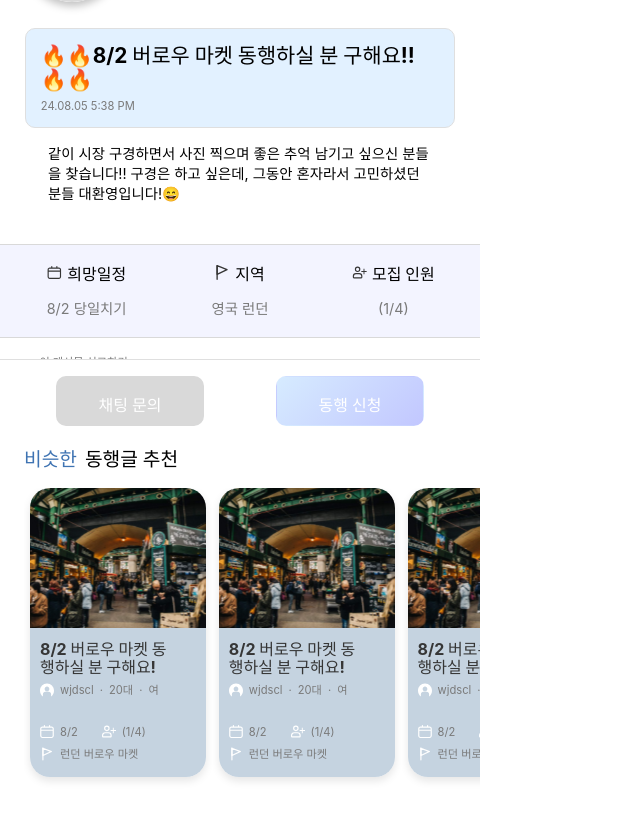
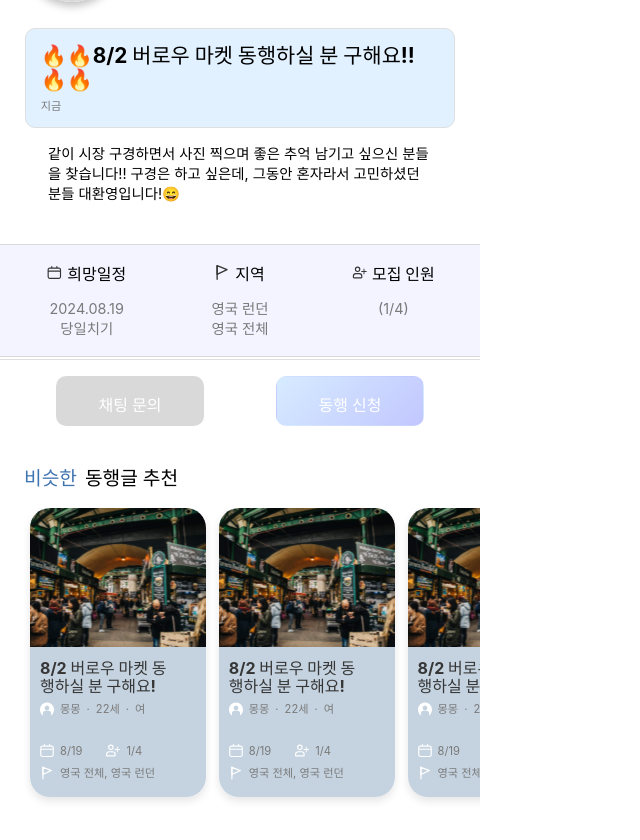
Before and after one commit to UMC-ON/ON-web, a React (Vite) app in the folder ON-FRONTEND/: page /accompany/detail in a window 1280 px wide. Shown: the part 354-1194 px from the top of the page, without its empty margins (0-640 px from the left). Built offline with nearby package versions, Linux system fonts and the light colour scheme.

Commit message:
HK/75-FIX-multiplePage-datas

```diff
--- a/ON-FRONTEND/src/api/urls.jsx
+++ b/ON-FRONTEND/src/api/urls.jsx
@@ -13,6 +13,7 @@ export const GET_REQUESTS_OF = (permitStatus) =>
 
 //커뮤니티 게시글
 export const GET_POST_OF = (boardType) => `/api/v1/post/${boardType}`;
+export const GET_RECENT_POST_OF = (boardType) => `/api/v1/post/recent/${boardType}`;
 
 //댓글 작성
 
--- a/ON-FRONTEND/src/components/CardAccompanyList.jsx
+++ b/ON-FRONTEND/src/components/CardAccompanyList.jsx
@@ -7,34 +7,52 @@ import plusIcon from '../assets/images/plus_icon.svg';
 import placeIcon from '../assets/images/place_icon.svg';
 
 
-const CardAccompanyList = ({ cards }) => {
+const CardAccompanyList = ({ color, cards }) => {
+  function formatDateToMD(dateStr) {
+    const dateObj = new Date(dateStr);
+
+    const month = dateObj.getMonth() + 1;
+    const day = dateObj.getDate();
+
+    return `${month}/${day}`;
+  }
+
   return (
     <CardListContainer>
       {cards.map((card, index) => (
         <CardContainer key={index}>
           <Card>
-            <CardImage src={card.image}/>
-            <GreyCard color={card.color}>
+            <CardImage src={card.imageUrls[0]}/>
+            <GreyCard color={color}>
               <Left><CardName>{card.title}</CardName></Left>
               <Left>
                 <CardIcon src={personIcon}/>
-                <SmallGreyText>{card.id}</SmallGreyText>
+                <SmallGreyText>{card.nickname}</SmallGreyText>
                 <SmallGreyText>·</SmallGreyText>
-                <SmallGreyText>{card.age}</SmallGreyText>
+                <SmallGreyText>{card.age}세</SmallGreyText>
                 <SmallGreyText>·</SmallGreyText>
-                <SmallGreyText>{card.gender}</SmallGreyText>
+                {card.gender == 'FEMALE' ?
+                <SmallGreyText>여</SmallGreyText> :
+                <SmallGreyText>남</SmallGreyText>
+                }
               </Left>
               <Space/>
               <Left>
                 <CardIcon src={calendarIcon}/>
-                <GreyText>{card.date}</GreyText>
+                {card.startDate == card.endDate ?
+                <GreyText>{formatDateToMD(card.startDate)}</GreyText> :
+                <GreyText>{formatDateToMD(card.startDate)}~{formatDateToMD(card.endDate)}</GreyText>
+                }
                 <Padding/>
                 <CardIcon src={plusIcon}/>
-                <GreyText>{card.people}</GreyText>
+                <GreyText>{card.currentRecruitNumber}/{card.totalRecruitNumber}</GreyText>
               </Left>
               <Left>
                 <CardIcon src={placeIcon}/>
-                <GreyText>{card.place}</GreyText>
+                <GreyText>{card.travelArea[0]}</GreyText>
+                {card.travelArea[1] ?
+                <GreyText $left="0px">, {card.travelArea[1]}</GreyText>:null
+                }
               </Left>
               <SmallSpace/>
             </GreyCard>
@@ -125,7 +143,7 @@ const SmallGreyText = styled.p`
 
 const GreyText = styled.p`
   font-size: 0.7em;
-  padding-left: 6px;
+  padding-left: ${props => props.$left || "6px"};
   padding-top: 2px;
   padding-bottom: 9px;
   color: #7a7a7a;
--- a/ON-FRONTEND/src/components/CommunityHomeList.jsx
+++ b/ON-FRONTEND/src/components/CommunityHomeList.jsx
@@ -3,26 +3,38 @@ import React from 'react';
 
 import bubbleIcon from '../assets/images/greybubble.svg';
 
-function CommunityHomeList({ datas }) {
+import { showDate } from '../components/Common/InfoExp';
+
+function CommunityHomeList({ bgcolor, datas }) {
+
+  const defaultRadius = '0 0 0 0';
+  const topRadius = '15px 15px 0 0';
+  const bottomRadius = '0 0 15px 15px';
+
   return (
     <>
-      {datas.map((data, index) => (
-        <Container key={index} radius={data.radius} color={data.color}>
+      {datas.map((data, index) => {
+        const radius = index === 0 ? topRadius : index === datas.length - 1 ? bottomRadius : defaultRadius;
+        const color = bgcolor;
+
+        return (
+          <Container key={index} radius={radius} color={color}>
             <FlexContainer>
               <TextTopLeft>{data.title}</TextTopLeft>
               <Span>
-                <SmallGreyText>{data.date}</SmallGreyText>
-                {data.comment && (
+                <SmallGreyText>{showDate(data.createdAt)}</SmallGreyText>
+                {data.commentCount && (
                   <>
                     <IconTopLeft src={bubbleIcon} />
-                    <SmallGreyText>{data.comment}</SmallGreyText>
+                    <SmallGreyText>{data.commentCount}</SmallGreyText>
                   </>
                 )}
               </Span>
             </FlexContainer>
             <TextMiddle2>{data.content}</TextMiddle2>
           </Container>
-      ))}
+        );
+      })}
     </>
   );
 }
@@ -43,6 +55,10 @@ const TextTopLeft = styled.p`
   color: #363636;
   font-size: 1em;
   font-weight: bold;
+  display: -webkit-box;
+  -webkit-line-clamp: 1;
+  -webkit-box-orient: vertical;
+  overflow: hidden;
 `;
 
 const TextMiddle2 = styled.p`
@@ -70,9 +86,9 @@ const Span = styled.span`
 
 const FlexContainer = styled.div`
   display: flex;
-  justify-content: space-between;  /* This keeps items on left and right */
-  align-items: center;  /* Add this to center vertically */
-  padding: 10px;
+  justify-content: space-between;
+  align-items: center;
+  padding: 10px 7px;
 `;
 
 const IconTopLeft = styled.img`
--- a/ON-FRONTEND/src/pages/AccompanyDetailPage.jsx
+++ b/ON-FRONTEND/src/pages/AccompanyDetailPage.jsx
@@ -20,60 +20,66 @@ import LoadingScreen from '../components/LoadingScreen';
 import ReportModal from '../components/ReportModal';
 import ShareModal from '../components/ShareModal';
 
+import { showDate } from '../components/Common/InfoExp';
+
 const accompanycards = [
   {
-    image: marketImg,
-    color: '#c5d3e0',
+    imageUrls: [marketImg],
     title: '8/2 버로우 마켓 동행하실 분 구해요!',
-    id: 'wjdscl',
-    age: '20대',
-    gender: '여',
-    date: '8/2',
-    people: '(1/4)',
-    place: '런던 버로우 마켓',
+    nickname: '몽몽',
+    age: 22,
+    gender: 'FEMALE',
+    startDate: "2024-08-19",
+    endDate: "2024-08-19",
+    currentRecruitNumber: 1,
+    totalRecruitNumber: 4,
+    travelArea: ['영국 전체', '영국 런던'],
   },
   {
-    image: marketImg,
-    color: '#c5d3e0',
+    imageUrls: [marketImg],
     title: '8/2 버로우 마켓 동행하실 분 구해요!',
-    id: 'wjdscl',
-    age: '20대',
-    gender: '여',
-    date: '8/2',
-    people: '(1/4)',
-    place: '런던 버로우 마켓',
+    nickname: '몽몽',
+    age: 22,
+    gender: 'FEMALE',
+    startDate: "2024-08-19",
+    endDate: "2024-08-19",
+    currentRecruitNumber: 1,
+    totalRecruitNumber: 4,
+    travelArea: ['영국 전체', '영국 런던'],
   },
   {
-    image: marketImg,
-    color: '#c5d3e0',
+    imageUrls: [marketImg],
     title: '8/2 버로우 마켓 동행하실 분 구해요!',
-    id: 'wjdscl',
-    age: '20대',
-    gender: '여',
-    date: '8/2',
-    people: '(1/4)',
-    place: '런던 버로우 마켓',
+    nickname: '몽몽',
+    age: 22,
+    gender: 'FEMALE',
+    startDate: "2024-08-19",
+    endDate: "2024-08-19",
+    currentRecruitNumber: 1,
+    totalRecruitNumber: 4,
+    travelArea: ['영국 전체', '영국 런던'],
   },
 ];
 
 const infocards = [
   {
-    imageIdList: marketImg2,
+    age: 22,
+    ageAnonymous: false,
+    dispatchedUniversity: 'Kings College London',
     nickName: '제로',
-    age: '22',
-    gender: '여',
-    departurePlace: '영국',
-    ageAnonymous: false,
+    gender: 'FEMALE',
     universityAnonymous: false,
-    university: 'Kings College London',
+    country: '영국',
     title: '🔥🔥8/2 버로우 마켓 동행하실 분 구해요!!🔥🔥',
-    time: '24.08.05 5:38 PM',
     content: '같이 시장 구경하면서 사진 찍으며 좋은 추억 남기고 싶으신 분들을 찾습니다!! 구경은 하고 싶은데, 그동안 혼자라서 고민하셨던 분들 대환영입니다!😄',
-    date: '8/2',
-    days: '당일치기',
-    arrivePlace: '영국 런던',
-    currentPeople: 1,
-    totalPeople: 4,
+    travelArea: ['영국 런던', '영국 전체'],
+    currentRecruitNumber: 1,
+    totalRecruitNumber: 4,
+    schedulePeriodDay: 1,
+    startDate: '2024-08-19',
+    endDate: '2024-08-19',
+    imageUrls: [marketImg],
+    createdAt: '2024-08-19T04:23:33.451Z',
   },
 ];
 
@@ -132,6 +138,10 @@ function AccompanyDetailPage() {
     openSecondModal();
   };
 
+  function replaceHyphenWithDot(dateString) {
+    return dateString.replace(/-/g, '.');
+  }
+
   const [loading, setLoading] = useState(true);
 
   useEffect(() => {
@@ -155,7 +165,7 @@ function AccompanyDetailPage() {
         {infocards.map((card, index) => (
           <div key={index}>
           <BannerContainer>
-            <BannerImg src={card.imageIdList} alt="Banner" />
+            <BannerImg src={card.imageUrls[0]} alt="Banner" />
             <GradientOverlay />
             <ProfileTextContainer>
               <ProfileImg src={profileImg} alt="Profile" />
@@ -163,16 +173,26 @@ function AccompanyDetailPage() {
                 <Left>
                   <BigText>제로</BigText>
                   <GreyText $left="8px">(</GreyText>
-                  <GreyText>{card.age}</GreyText>
-                  <GreyText>/</GreyText>
-                  <GreyText>{card.gender}</GreyText>
+                  {card.ageAnonymous ?
+                  <></> :
+                  <GreyText>{card.age}세/</GreyText>
+                  }
+                  {card.gender == 'FEMALE' ?
+                  <GreyText>여</GreyText>:
+                  <GreyText>남</GreyText>
+                   }
                   <GreyText>)</GreyText>
                 </Left>
                 <Left>
                   <SmallIcon src={coordinateIcon}/>
-                  <GreyText $size="0.9em">{card.departurePlace}</GreyText>
-                  <GreyText $size="0.9em">,&nbsp;</GreyText>
-                  <GreyText $size="0.9em">{card.university}</GreyText>
+                  <GreyText $size="0.9em">{card.country}</GreyText>
+                  {card.universityAnonymous ?
+                  <></> :
+                  <>
+                    <GreyText $size="0.9em">,&nbsp;</GreyText>
+                    <GreyText $size="0.9em">{card.dispatchedUniversity}</GreyText>
+                  </>
+                  }
                 </Left>
               </TextContainer>
             </ProfileTextContainer>
@@ -181,7 +201,7 @@ function AccompanyDetailPage() {
 
         <BlueContainer>
           <BigText $size="1.3em">{card.title}</BigText>
-          <Left><GreyText>{card.time}</GreyText></Left>
+          <Left><GreyText>{showDate(card.createdAt)}</GreyText></Left>
         </BlueContainer>
 
         <BodyText>
@@ -196,14 +216,21 @@ function AccompanyDetailPage() {
               <RowText><BlackIcon src={plusIcon}/>모집 인원</RowText>
             </Row>
             <Row>
+
+                {(card.startDate == card.endDate) ?
+                  <RowText $size="0.9em" $weight="normal" $color="#7a7a7a">
+                  {replaceHyphenWithDot(card.startDate)} <br/><LittleSpace/>당일치기
+                  </RowText>
+                :
+                  <RowText $size="0.9em" $weight="normal" $color="#7a7a7a">
+                  {replaceHyphenWithDot(card.startDate)} <br/><LittleSpace/>~ {replaceHyphenWithDot(card.endDate)}
+                  </RowText>
+                }
               <RowText $size="0.9em" $weight="normal" $color="#7a7a7a">
-                {card.date} {card.days}
+                {card.travelArea[0]}<br/><LittleSpace/>{card.travelArea[1]}
               </RowText>
               <RowText $size="0.9em" $weight="normal" $color="#7a7a7a">
-                {card.arrivePlace}
-              </RowText>
-              <RowText $size="0.9em" $weight="normal" $color="#7a7a7a">
-                ({card.currentPeople}/{card.totalPeople})
+                ({card.currentRecruitNumber}/{card.totalRecruitNumber})
               </RowText>
             </Row>
           </FlexContainer>
@@ -222,12 +249,17 @@ function AccompanyDetailPage() {
             </LeftContainer>
         </BigContainer>
 
-        <CardAccompanyList cards={accompanycards}></CardAccompanyList>
+        <CardAccompanyList color="#c5d3e0" cards={accompanycards}></CardAccompanyList>
         <Space/>
 
         <BottomTabLayout>
+          {(card.currentRecruitNumber == card.totalRecruitNumber) ?
+          <GreyButton $width="500px">모집이 완료된 동행 글이에요.</GreyButton> :
+          <>
           <GreyButton onClick={() => navigate('/chat')}>채팅 문의</GreyButton>
           <BlueButton onClick={openFirstModal}>동행 신청</BlueButton>
+          </>
+          }
         </BottomTabLayout>
         </div>
          ))}
@@ -245,6 +277,10 @@ function AccompanyDetailPage() {
 }
 
 export default AccompanyDetailPage;
+
+const LittleSpace = styled.div`
+  margin-top: 5px;
+`;
 
 const BlueContainer = styled.div`
   margin: 0 auto;
@@ -445,7 +481,7 @@ const GreyButton = styled.button`
   right: 0;
   margin: 0 auto;
   border-radius: 10px;
-  width: 148px;
+  width: ${props => props.$width || '148px'};
   height: 50px;
   padding: 15px 26px;
   background-color: #d9d9d9;
--- a/ON-FRONTEND/src/pages/CommunityHomePage.jsx
+++ b/ON-FRONTEND/src/pages/CommunityHomePage.jsx
@@ -1,5 +1,5 @@
 import styled from 'styled-components';
-import React from 'react';
+import React, {useState, useEffect} from 'react';
 import { useNavigate } from 'react-router-dom';
 
 import informationIcon from '../assets/images/information_icon.svg';
@@ -15,40 +15,35 @@ import BottomTabNav from '../components/BottomTabNav/BottomTabNav';
 import NavBar from '../components/NavBar/NavBar';
 import CommunityHomeList from '../components/CommunityHomeList';
 
-const infoData = [
+import { getData } from '../api/Functions';
+import { GET_RECENT_POST_OF } from '../api/urls';
+
+const ifData = [
   {
-    radius: '15px 15px 0 0',
-    color: 'rgba(191, 216, 229, 0.6)',
     title: '[🇩🇪 독일 교환학생 준비] Ep 1. 테아민 잡기',
-    date: '07/12',
-    comment: 1,
+    createdAt: '2023-08-10T03:27:15.576Z',
+    commentCount: 1,
     content:
       '따끈하다 못해 뜨거운 테아민 예약 후기입니닷😉 독일로 교환학생을 앞두고 있는 사람이라면!!!! 반드시 알아야 하는 테아민 예약! 저는 3개월 만에 학기가 끝나는 학교로 가지만, 이후 보다 편안하고 안전한(?) 유럽 여행을 위해 비자를 발급받으려 합니다!',
   },
   {
-    radius: '0 0 0 0',
-    color: 'rgba(191, 216, 229, 0.6)',
     title: '[🇩🇪 독일 교환학생 준비] Ep 1. 테아민 잡기',
-    date: '07/12',
-    comment: 1,
+    createdAt: '2024-08-19T03:27:15.576Z',
+    commentCount: 1,
     content:
       '따끈하다 못해 뜨거운 테아민 예약 후기입니닷😉 독일로 교환학생을 앞두고 있는 사람이라면!!!! 반드시 알아야 하는 테아민 예약! 저는 3개월 만에 학기가 끝나는 학교로 가지만, 이후 보다 편안하고 안전한(?) 유럽 여행을 위해 비자를 발급받으려 합니다!',
   },
   {
-    radius: '0 0 0 0',
-    color: 'rgba(191, 216, 229, 0.6)',
     title: '[🇩🇪 독일 교환학생 준비] Ep 1. 테아민 잡기',
-    date: '07/12',
-    comment: 1,
+    createdAt: '2024-08-10T03:27:15.576Z',
+    commentCount: 1,
     content:
       '따끈하다 못해 뜨거운 테아민 예약 후기입니닷😉 독일로 교환학생을 앞두고 있는 사람이라면!!!! 반드시 알아야 하는 테아민 예약! 저는 3개월 만에 학기가 끝나는 학교로 가지만, 이후 보다 편안하고 안전한(?) 유럽 여행을 위해 비자를 발급받으려 합니다!',
   },
   {
-    radius: '0 0 15px 15px',
-    color: 'rgba(191, 216, 229, 0.6)',
     title: '[🇩🇪 독일 교환학생 준비] Ep 1. 테아민 잡기',
-    date: '07/12',
-    comment: 1,
+    createdAt: '2024-08-19T13:12:15.576Z',
+    commentCount: 1,
     content:
       '따끈하다 못해 뜨거운 테아민 예약 후기입니닷😉 독일로 교환학생을 앞두고 있는 사람이라면!!!! 반드시 알아야 하는 테아민 예약! 저는 3개월 만에 학기가 끝나는 학교로 가지만, 이후 보다 편안하고 안전한(?) 유럽 여행을 위해 비자를 발급받으려 합니다!',
   },
@@ -56,38 +51,30 @@ const infoData = [
 
 const freeData = [
   {
-    radius: '15px 15px 0 0',
-    color: 'rgba(203, 205, 233, 0.6)',
     title: '[🇩🇪 독일 교환학생 준비] Ep 1. 테아민 잡기',
-    date: '07/12',
-    comment: 1,
+    createdAt: '2024-08-18T13:27:15.576Z',
+    commentCount: 1,
     content:
       '따끈하다 못해 뜨거운 테아민 예약 후기입니닷😉 독일로 교환학생을 앞두고 있는 사람이라면!!!! 반드시 알아야 하는 테아민 예약! 저는 3개월 만에 학기가 끝나는 학교로 가지만, 이후 보다 편안하고 안전한(?) 유럽 여행을 위해 비자를 발급받으려 합니다!',
   },
   {
-    radius: '0 0 0 0',
-    color: 'rgba(203, 205, 233, 0.6)',
     title: '[🇩🇪 독일 교환학생 준비] Ep 1. 테아민 잡기',
-    date: '07/12',
-    comment: 1,
+    createdAt: '2024-08-19T03:27:15.576Z',
+    commentCount: 1,
     content:
       '따끈하다 못해 뜨거운 테아민 예약 후기입니닷😉 독일로 교환학생을 앞두고 있는 사람이라면!!!! 반드시 알아야 하는 테아민 예약! 저는 3개월 만에 학기가 끝나는 학교로 가지만, 이후 보다 편안하고 안전한(?) 유럽 여행을 위해 비자를 발급받으려 합니다!',
   },
   {
-    radius: '0 0 0 0',
-    color: 'rgba(203, 205, 233, 0.6)',
     title: '[🇩🇪 독일 교환학생 준비] Ep 1. 테아민 잡기',
-    date: '07/12',
-    comment: 1,
+    createdAt: '2024-08-19T03:27:15.576Z',
+    commentCount: 1,
     content:
       '따끈하다 못해 뜨거운 테아민 예약 후기입니닷😉 독일로 교환학생을 앞두고 있는 사람이라면!!!! 반드시 알아야 하는 테아민 예약! 저는 3개월 만에 학기가 끝나는 학교로 가지만, 이후 보다 편안하고 안전한(?) 유럽 여행을 위해 비자를 발급받으려 합니다!',
   },
   {
-    radius: '0 0 15px 15px',
-    color: 'rgba(203, 205, 233, 0.6)',
     title: '[🇩🇪 독일 교환학생 준비] Ep 1. 테아민 잡기',
-    date: '07/12',
-    comment: 1,
+    createdAt: '2024-08-19T03:27:15.576Z',
+    commentCount: 1,
     content:
       '따끈하다 못해 뜨거운 테아민 예약 후기입니닷😉 독일로 교환학생을 앞두고 있는 사람이라면!!!! 반드시 알아야 하는 테아민 예약! 저는 3개월 만에 학기가 끝나는 학교로 가지만, 이후 보다 편안하고 안전한(?) 유럽 여행을 위해 비자를 발급받으려 합니다!',
   },
@@ -95,38 +82,31 @@ const freeData = [
 
 const accompanyData = [
   {
-    radius: '15px 15px 0 0',
-    color: 'rgba(208, 214, 218, 0.6)',
     title: '[🇩🇪 독일 교환학생 준비] Ep 1. 테아민 잡기',
-    date: '07/12',
+    createdAt: '2024-08-19T03:27:15.576Z',
     content:
       '따끈하다 못해 뜨거운 테아민 예약 후기입니닷😉 독일로 교환학생을 앞두고 있는 사람이라면!!!! 반드시 알아야 하는 테아민 예약! 저는 3개월 만에 학기가 끝나는 학교로 가지만, 이후 보다 편안하고 안전한(?) 유럽 여행을 위해 비자를 발급받으려 합니다!',
   },
   {
-    radius: '0 0 0 0',
-    color: 'rgba(208, 214, 218, 0.6)',
     title: '[🇩🇪 독일 교환학생 준비] Ep 1. 테아민 잡기',
-    date: '07/12',
+    createdAt: '2024-08-19T03:27:15.576Z',
     content:
       '따끈하다 못해 뜨거운 테아민 예약 후기입니닷😉 독일로 교환학생을 앞두고 있는 사람이라면!!!! 반드시 알아야 하는 테아민 예약! 저는 3개월 만에 학기가 끝나는 학교로 가지만, 이후 보다 편안하고 안전한(?) 유럽 여행을 위해 비자를 발급받으려 합니다!',
   },
   {
-    radius: '0 0 0 0',
-    color: 'rgba(208, 214, 218, 0.6)',
     title: '[🇩🇪 독일 교환학생 준비] Ep 1. 테아민 잡기',
-    date: '07/12',
+    createdAt: '2024-08-19T03:27:15.576Z',
     content:
       '따끈하다 못해 뜨거운 테아민 예약 후기입니닷😉 독일로 교환학생을 앞두고 있는 사람이라면!!!! 반드시 알아야 하는 테아민 예약! 저는 3개월 만에 학기가 끝나는 학교로 가지만, 이후 보다 편안하고 안전한(?) 유럽 여행을 위해 비자를 발급받으려 합니다!',
   },
   {
-    radius: '0 0 15px 15px',
-    color: 'rgba(208, 214, 218, 0.6)',
     title: '[🇩🇪 독일 교환학생 준비] Ep 1. 테아민 잡기',
-    date: '07/12',
+    createdAt: '2024-08-19T03:27:15.576Z',
     content:
       '따끈하다 못해 뜨거운 테아민 예약 후기입니닷😉 독일로 교환학생을 앞두고 있는 사람이라면!!!! 반드시 알아야 하는 테아민 예약! 저는 3개월 만에 학기가 끝나는 학교로 가지만, 이후 보다 편안하고 안전한(?) 유럽 여행을 위해 비자를 발급받으려 합니다!',
   },
 ];
+
 
 function CommunityHomePage() {
   const navigate = useNavigate();
@@ -142,6 +122,22 @@ function CommunityHomePage() {
   function goToInfoPost() {
     navigate("/community/info/post");
   }
+
+  const [infoData, setInfoData] = useState(null);
+
+  // useEffect(() => {
+  //   const fetchData = async () => {
+  //     try {
+  //       const data = await getData(GET_RECENT_POST_OF('INFO'));
+  //       setInfoData(data);
+  //       console.log(data);
+  //     } catch (error) {
+  //       console.error('Error fetching data:', error);
+  //     }
+  //   };
+
+  //   fetchData();
+  // }, []);
 
   return (
     <>
@@ -187,7 +183,7 @@ function CommunityHomePage() {
         <RightIcon src={rightIcon} />
       </FlexContainer>
       <Shadow>
-        <CommunityHomeList datas={infoData} />
+        <CommunityHomeList bgcolor='rgba(191, 216, 229, 0.6)' datas={ifData} />
       </Shadow>
 
       <SmallSpace />
@@ -200,7 +196,7 @@ function CommunityHomePage() {
         <RightIcon src={rightIcon} />
       </FlexContainer>
       <Shadow>
-        <CommunityHomeList datas={freeData} />
+        <CommunityHomeList bgcolor='rgba(203, 205, 233, 0.6)' datas={freeData} />
       </Shadow>
 
       <SmallSpace />
@@ -213,7 +209,7 @@ function CommunityHomePage() {
         <RightIcon src={rightIcon} />
       </FlexContainer>
       <Shadow>
-        <CommunityHomeList datas={accompanyData} />
+        <CommunityHomeList bgcolor='rgba(208, 214, 218, 0.6)' datas={accompanyData} />
       </Shadow>
 
       <Space />
--- a/ON-FRONTEND/src/pages/HomePage.jsx
+++ b/ON-FRONTEND/src/pages/HomePage.jsx
@@ -29,110 +29,83 @@ import FreeCommunityCardList from '../components/FreeCommunityCardList';
 
 const images = [bannerimg, bannerimg, bannerimg, bannerimg, bannerimg];
 
-const cards = [
+const accompanycards = [
   {
-    image: londonImg,
-    place: '영국',
-    name: '버로우 마켓',
-    description: '런던에서 가장 오래된 마켓',
-    label: '영국으로 함께 떠날 동행 구하기'
+    imageUrls: [marketImg],
+    title: '8/2 버로우 마켓 동행하실 분 구해요!',
+    nickname: '몽몽',
+    age: 22,
+    gender: 'FEMALE',
+    startDate: "2024-08-19",
+    endDate: "2024-08-19",
+    currentRecruitNumber: 1,
+    totalRecruitNumber: 4,
+    travelArea: ['영국 전체'],
   },
   {
-    image: londonImg,
-    place: '영국',
-    name: '버로우 마켓',
-    description: '런던에서 가장 오래된 마켓',
-    label: '영국으로 함께 떠날 동행 구하기'
+    imageUrls: [marketImg],
+    title: '8/2 버로우 마켓 동행하실 분 구해요!',
+    nickname: '몽몽',
+    age: 22,
+    gender: 'FEMALE',
+    startDate: "2024-08-19",
+    endDate: "2024-08-19",
+    currentRecruitNumber: 1,
+    totalRecruitNumber: 4,
+    travelArea: ['영국 전체', '영국 런던'],
   },
   {
-    image: londonImg,
-    place: '영국',
-    name: '버로우 마켓',
-    description: '런던에서 가장 오래된 마켓',
-    label: '영국으로 함께 떠날 동행 구하기'
+    imageUrls: [marketImg],
+    title: '8/2 버로우 마켓 동행하실 분 구해요!',
+    nickname: '몽몽',
+    age: 22,
+    gender: 'FEMALE',
+    startDate: "2024-08-19",
+    endDate: "2024-08-19",
+    currentRecruitNumber: 1,
+    totalRecruitNumber: 4,
+    travelArea: ['영국 전체', '영국 런던'],
   },
-  {
-    image: londonImg,
-    place: '영국',
-    name: '버로우 마켓',
-    description: '런던에서 가장 오래된 마켓',
-    label: '영국으로 함께 떠날 동행 구하기'
-  },
-  {
-    image: londonImg,
-    place: '영국',
-    name: '버로우 마켓',
-    description: '런던에서 가장 오래된 마켓',
-    label: '영국으로 함께 떠날 동행 구하기'
-  }
-];
 
-const accompanycards = [
-  {
-    image: marketImg,
-    title: '8/2 버로우 마켓 동행하실 분 구해요!',
-    id: 'wjdscl',
-    age: '20대',
-    gender: '여',
-    date: '8/2',
-    people: '(1/4)',
-    place: '런던 버로우 마켓',
-  },
-  {
-    image: marketImg,
-    title: '8/2 버로우 마켓 동행하실 분 구해요!',
-    id: 'wjdscl',
-    age: '20대',
-    gender: '여',
-    date: '8/2',
-    people: '(1/4)',
-    place: '런던 버로우 마켓',
-  },
-  {
-    image: marketImg,
-    title: '8/2 버로우 마켓 동행하실 분 구해요!',
-    id: 'wjdscl',
-    age: '20대',
-    gender: '여',
-    date: '8/2',
-    people: '(1/4)',
-    place: '런던 버로우 마켓',
-  },
 ];
 
 const bluecards = [
   {
     title: '[🇬🇧 킹칼] 한 학기 교환 비용 정리',
-    time: '5:38 PM',
+    createdAt: "2024-08-19T06:03:25.818Z",
     body: '따끈하다 못해 뜨거운 테아민 예약 후기입니닷😉 독일로 교환학생을 앞두고 있는 사람이라면!!!! 반드시 알아야 하는 테아민 예약!',
-    id: '익명',
-    comment: 1,
-    image: screenshotImg,
+    userNickname: '제로',
+    anonymous: true,
+    commentCount: 1,
+    imageUrls: [screenshotImg],
   },
   {
     title: '[🇬🇧 킹칼] 한 학기 교환 비용 정리',
-    time: '5:38 PM',
+    createdAt: "2024-08-19T06:03:25.818Z",
     body: '따끈하다 못해 뜨거운 테아민 예약 후기입니닷😉 독일로 교환학생을 앞두고 있는 사람이라면!!!! 반드시 알아야 하는 테아민 예약!',
-    id: '익명',
-    comment: 1,
-    image: screenshotImg,
+    userNickname: '제로',
+    anonymous: false,
+    commentCount: 1,
+    imageUrls: [screenshotImg],
   },
 ];
 
 const purplecards = [
   {
     title: '독일 방문학생 갈 때 어학점수',
-    time: '5:38 PM',
+    createdAt: "2024-08-19T06:03:25.818Z",
     body: '독일 방문학생 갈 때 어학점수 어느 정도 나와야 할까요? 가장 가고 싶은 학교는 프푸응과대입니다. 저는 3개월 만에 학기가 끝나는 학교로 가지만, 이후 보다 편안하고 안전한(?) 유럽 여행을 위해 비자를 발급받으려 합니다!',
-    id: '익명',
-    comment: 1,
+    userNickname: '제로',
+    anonymous: true,
+    commentCount: 1,
   },
   {
     title: '독일 방문학생 갈 때 어학점수',
-    time: '5:38 PM',
+    createdAt: "2024-08-19T06:03:25.818Z",
     body: '독일 방문학생 갈 때 어학점수 어느 정도 나와야 할까요? 가장 가고 싶은 학교는 프푸응과대입니다. 저는 3개월 만에 학기가 끝나는 학교로 가지만, 이후 보다 편안하고 안전한(?) 유럽 여행을 위해 비자를 발급받으려 합니다!',
-    id: '익명',
-    comment: 1,
+    userNickname: '제로',
+    anonymous: false,
+    commentCount: 1,
   },
 ];
 
```
Also changed, not shown: ON-FRONTEND/src/components/FreeCommunityCardList.jsx (+8 -3 lines), ON-FRONTEND/src/components/InfoCommunityCardList.jsx (+9 -5 lines), ON-FRONTEND/src/pages/AccompanyPostPage.jsx (+38 -16 lines). Lines whose indentation alone changed are shown as unchanged.
